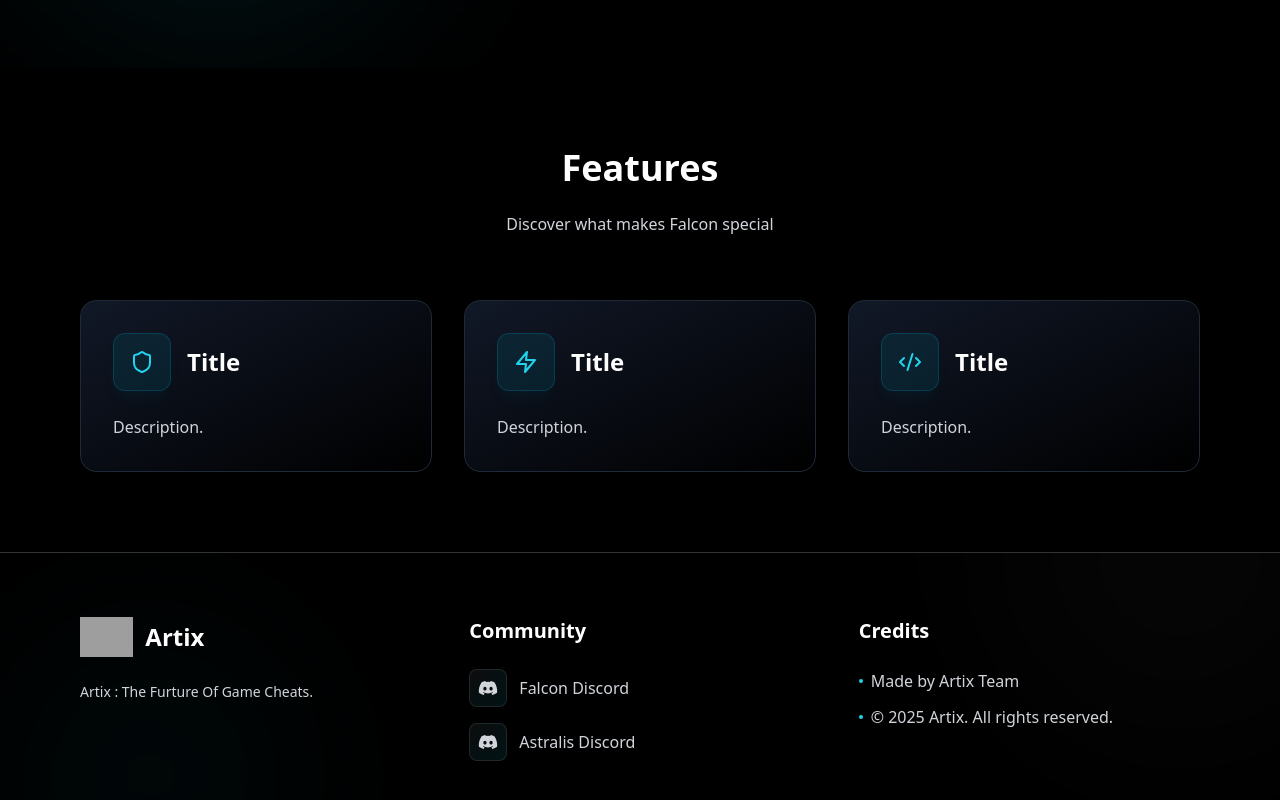
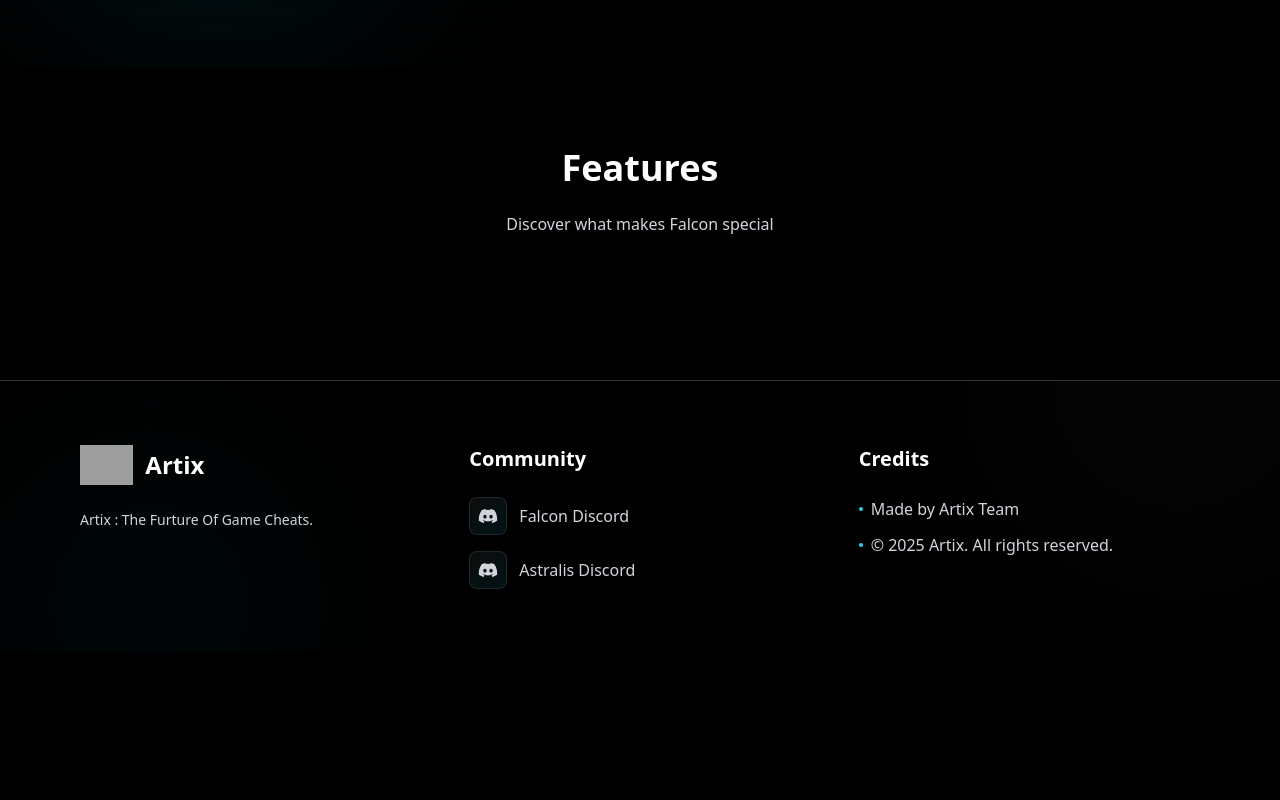
Before and after one commit to YellowGregs/Artix, a React (Vite) app: page /falcon in a window 1280 px wide. Shown: the part 732-1532 px from the top of the page. After the commit the page ends 1385 px from the top, so only its background shows below. Built offline with nearby package versions, Linux system fonts and the light colour scheme; grey boxes are pictures that could not be loaded.

Commit message:
Update Falcon.tsx

```diff
--- a/src/pages/Falcon.tsx
+++ b/src/pages/Falcon.tsx
@@ -120,7 +120,7 @@
             </p>
           </motion.div>
 
-          <div className="grid grid-cols-1 md:grid-cols-3 gap-8">
+{/*           <div className="grid grid-cols-1 md:grid-cols-3 gap-8">
             <FeatureCard
               icon={Shield}
               title="Title"
@@ -136,7 +136,7 @@
               title="Title"
               description="Description."
             />
-          </div>
+          </div> */}
         </div>
       </section>
 
```
